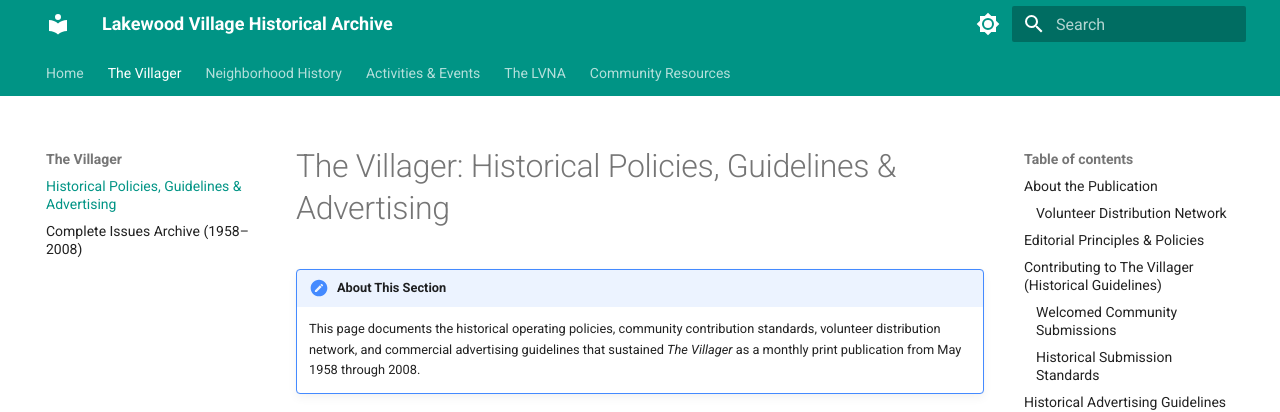
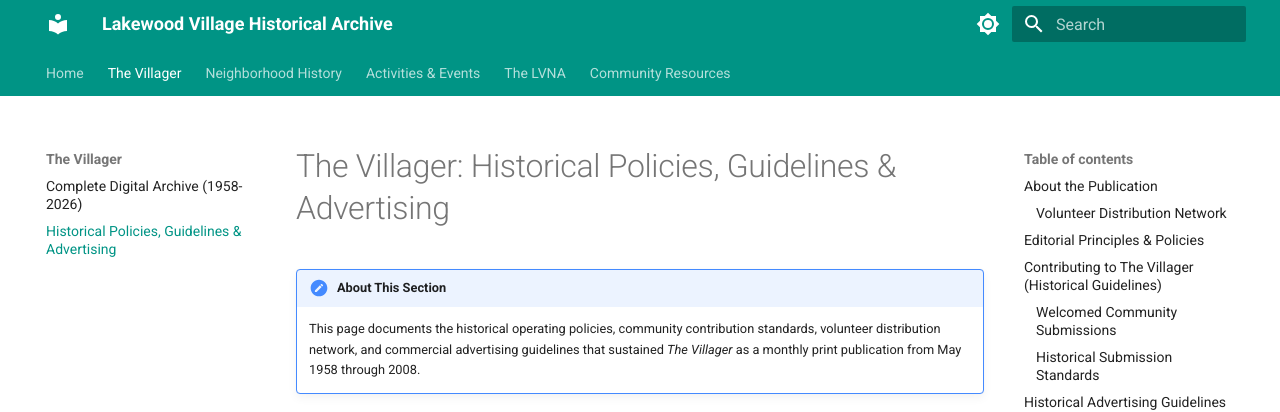
Before and after one commit to patpat9/lvna_archive, an MkDocs documentation site: the page built from cobwebs_lvna/Villager/villager.md, in a window 1280 px wide. Shown: the top 412 px of the page. Built offline with MkDocs 1.6.1 and Material for MkDocs 9.7.7, drawn with Linux system fonts in a browser that asks for light colours.

Commit message:
Set Complete Digital Archive as default page under The Villager tab

```diff
--- a/mkdocs.yml
+++ b/mkdocs.yml
@@ -38,8 +38,8 @@
 nav:
   - Home: index.md
   - The Villager:
+      - Complete Digital Archive (1958-2026): Villager/Issues/index.md
       - Historical Policies, Guidelines & Advertising: Villager/villager.md
-      - Complete Issues Archive (1958–2008): Villager/Issues/index.md
   - Neighborhood History:
       - 50-Year History & Timeline: LV/History/history.md
       - Historical Community Guide: LV/lv.md
```
